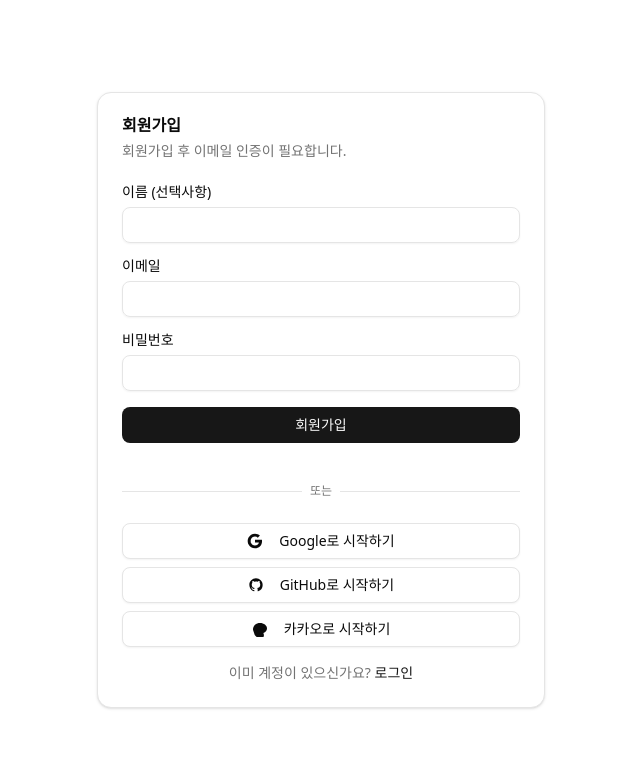
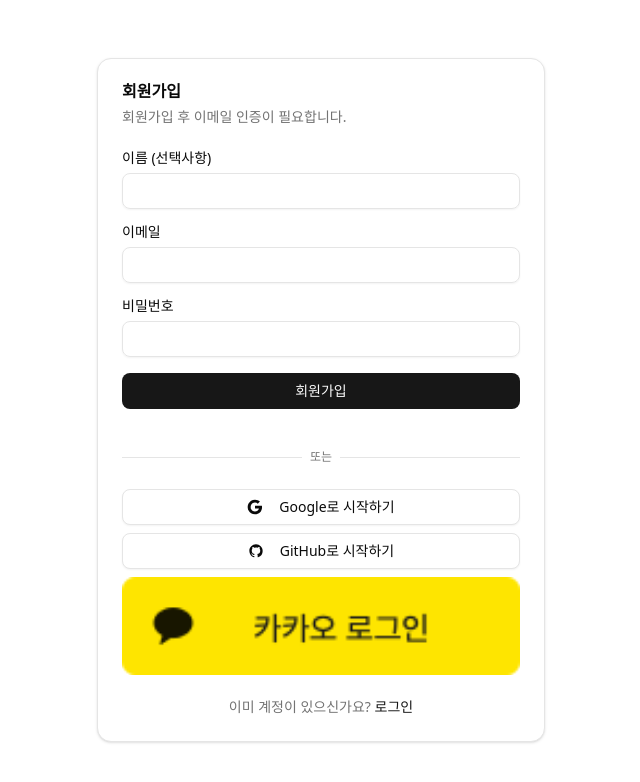
Before and after one commit to rmswo87/autobot, a React (Vite) app: page /signup in a window 1280 px wide. Shown: the top 782 px of the page, without its empty margins (319-959 px from the left). Built offline with nearby package versions, Linux system fonts and the light colour scheme; no server answers.

Commit message:
Add Kakao login image and detailed Vercel environment variable setup guide

```diff
--- a/src/features/auth/components/LoginForm.tsx
+++ b/src/features/auth/components/LoginForm.tsx
@@ -152,10 +152,9 @@
                 </svg>
                 GitHub로 로그인
               </Button>
-              <Button
+              <button
                 type="button"
-                variant="outline"
-                className="w-full"
+                className="w-full relative overflow-hidden rounded-md hover:opacity-90 transition-opacity disabled:opacity-50 disabled:cursor-not-allowed"
                 onClick={async () => {
                   try {
                     await signInWithKakao()
@@ -167,11 +166,12 @@
                 }}
                 disabled={isLoading || authLoading}
               >
-                <svg className="mr-2 h-4 w-4" viewBox="0 0 24 24" fill="currentColor">
-                  <path d="M12 3c5.799 0 10.5 3.664 10.5 8.185 0 2.625-1.84 4.89-4.52 6.41l-.896.41.342.94c.74 2.03.52 3.934-.514 5.38-.477.66-1.223 1.14-2.04 1.313-.57.12-1.16.12-1.75.12-2.48 0-4.5-.66-6.02-1.88l-.03-.02-.03-.02c-1.24-.75-2.22-1.66-2.91-2.72l-.02-.03-.02-.03C2.19 15.5 1.5 13.18 1.5 11.185 1.5 6.664 6.201 3 12 3z" />
-                </svg>
-                카카오로 로그인
-              </Button>
+                <img
+                  src="/kakao_login_medium_narrow.png"
+                  alt="카카오 로그인"
+                  className="w-full h-auto"
+                />
+              </button>
             </div>
 
             <div className="text-center text-sm">
--- a/src/features/auth/components/SignupForm.tsx
+++ b/src/features/auth/components/SignupForm.tsx
@@ -165,10 +165,9 @@
                 </svg>
                 GitHub로 시작하기
               </Button>
-              <Button
+              <button
                 type="button"
-                variant="outline"
-                className="w-full"
+                className="w-full relative overflow-hidden rounded-md hover:opacity-90 transition-opacity disabled:opacity-50 disabled:cursor-not-allowed"
                 onClick={async () => {
                   try {
                     await signInWithKakao()
@@ -180,11 +179,12 @@
                 }}
                 disabled={isLoading || authLoading}
               >
-                <svg className="mr-2 h-4 w-4" viewBox="0 0 24 24" fill="currentColor">
-                  <path d="M12 3c5.799 0 10.5 3.664 10.5 8.185 0 2.625-1.84 4.89-4.52 6.41l-.896.41.342.94c.74 2.03.52 3.934-.514 5.38-.477.66-1.223 1.14-2.04 1.313-.57.12-1.16.12-1.75.12-2.48 0-4.5-.66-6.02-1.88l-.03-.02-.03-.02c-1.24-.75-2.22-1.66-2.91-2.72l-.02-.03-.02-.03C2.19 15.5 1.5 13.18 1.5 13.185 1.5 6.664 6.201 3 12 3z" />
-                </svg>
-                카카오로 시작하기
-              </Button>
+                <img
+                  src="/kakao_login_medium_narrow.png"
+                  alt="카카오 로그인"
+                  className="w-full h-auto"
+                />
+              </button>
             </div>
 
             <div className="text-center text-sm">
```
Also changed, not shown: public/kakao_login_medium_narrow.png (added), 2 other files (tests, documents, lock files or other folders).
